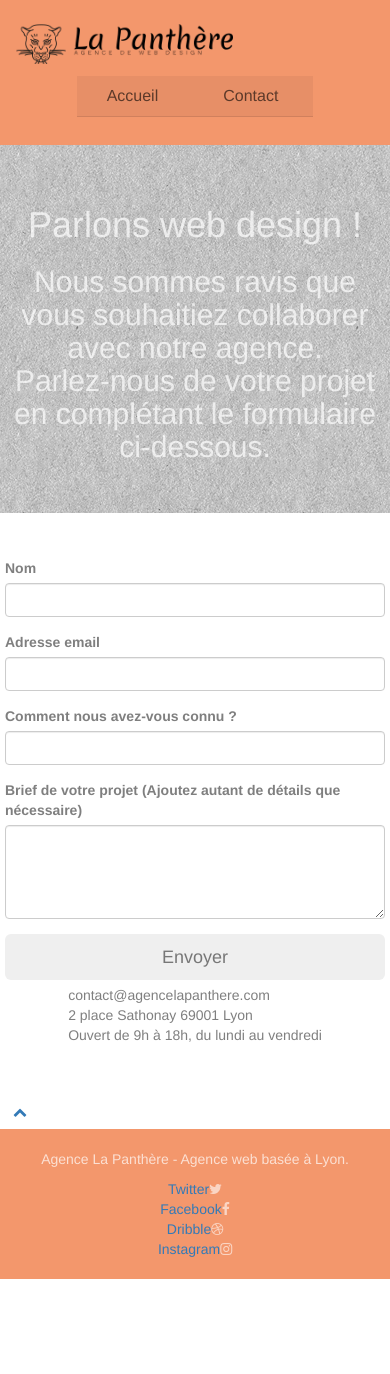
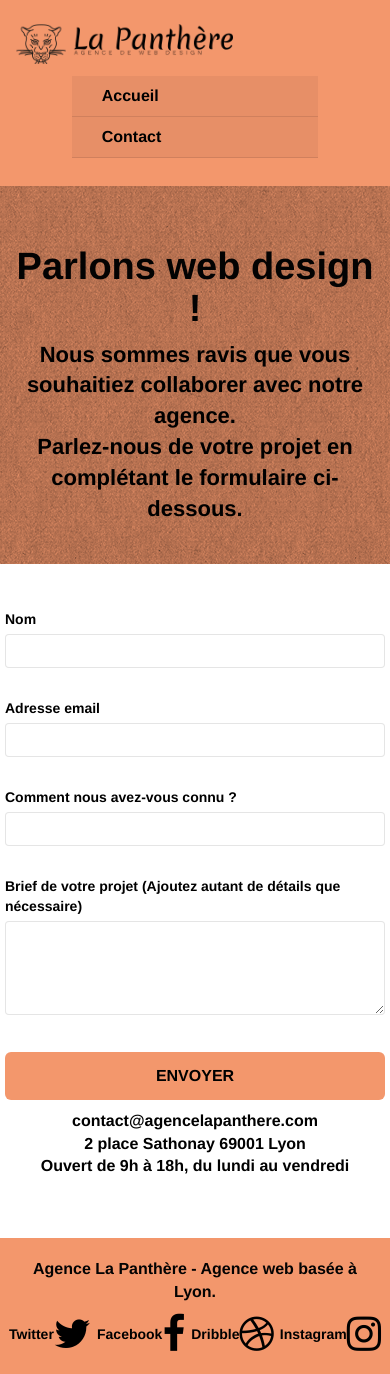
Before and after one commit to Benguiggs/La-Panth-re, a plain HTML site: page contact.html in a window 390 px wide. Before the commit the page ends 1279 px from the top, so only its background shows below. Drawn offline with nearby package versions, Linux system fonts and the light colour scheme; files that its build step writes are made by us from their sources; a script that the page names is missing.

Commit message:
change breakpoint and add social icons to contact page

```diff
--- a/contact.html
+++ b/contact.html
@@ -7,11 +7,10 @@
 	<meta name=”robots” content=”index,follow”>
     <meta name="viewport" content="width=device-width, initial-scale=1.0, viewport-fit=cover">
     <link rel="shortcut icon" type="image/webp" href="favicon.webp">
-
-	<link rel="stylesheet" type="text/css" href="./css/bootstrap.min.css">
+	<link rel="stylesheet" type="text/css" href="./css/bootstrap.css">
 	<link rel="stylesheet" type="text/css" href="style.css">
-	<link rel="stylesheet" type="text/css" href="./css/font-awesome.min.css">
-	<link rel="stylesheet" type="text/css" href="./css/et-line.min.css">
+	<link rel="stylesheet" type="text/css" href="./css/font-awesome.css">
+	<link rel="stylesheet" type="text/css" href="./css/et-line.css">
 
 
 	<script src="./js/jquery-2.1.0.min.js"></script>
@@ -35,13 +34,13 @@
 <!-- bloc-0 -->
 <div class="bloc bgc-white l-bloc " id="bloc-0">
 	<div class="container bloc-sm">
-		<nav class="navbar row">
+		<nav class="navbar row" aria-label="navigation">
 			<div class="navbar-header">
 				<a class="navbar-brand flexCentre"><img src="img/agence-la-panthere-monochrome.webp" alt="logo de l'agence la panthere" height="40"></a>
 
 			</div>
 			<div class="collapse navbar-collapse navbar-1 special-dropdown-nav">
-				<ul class="site-navigation nav navbar-nav">
+				<ul class="site-navigation nav navbar-nav  flexCentre">
 					<li>
 						<a href="index.html">Accueil</a>
 					</li>
@@ -123,6 +122,7 @@
 
 
 <!-- Footer - bloc-8 -->
+<footer aria-label=”contentinfo”>
 <div class="bloc bgc-atomic-yellow d-bloc" id="bloc-8">
 	<div class="container bloc-sm">
 		<div class="row">
@@ -160,9 +160,9 @@
 			</div>
 		</div>
 	</div>
+</div>
+</footer>
 <!-- Footer - bloc-8 END -->
-
-</div>
 <!-- Principal conteneur END -->
 
 
--- a/style.css
+++ b/style.css
@@ -10,7 +10,7 @@ body {
 a,
 button {
     transition: all .3s ease-in-out;
-    outline: none!important;
+    outline: none !important;
 }
 
 a:hover {
@@ -58,10 +58,10 @@ a:hover {
 .bg-tr-edge,
 .bg-br-edge,
 .bg-repeat {
-    -webkit-background-size: auto!important;
-    -moz-background-size: auto!important;
-    -o-background-size: auto!important;
-    background-size: auto!important;
+    -webkit-background-size: auto !important;
+    -moz-background-size: auto !important;
+    -o-background-size: auto !important;
+    background-size: auto !important;
 }
 
 .bg-repeat {
@@ -143,10 +143,6 @@ a:hover {
 .d-bloc h6 a:hover,
 .d-bloc p a:hover {
     color: rgba(255, 255, 255, 1);
-}
-
-.d-bloc .navbar-toggle .icon-bar {
-    background: rgba(255, 255, 255, 1);
 }
 
 .d-bloc .btn-wire,
@@ -269,8 +265,8 @@ a:hover {
     margin-left: 0;
 }
 
-.row.row-no-gutters > [class^="col-"],
-.row.row-no-gutters > [class*=" col-"] {
+.row.row-no-gutters>[class^="col-"],
+.row.row-no-gutters>[class*=" col-"] {
     padding-right: 0;
     padding-left: 0;
 }
@@ -313,7 +309,7 @@ flex-direction: row;
 }
 
 
-.nav > li {
+.nav>li {
     display: flex;
     flex-direction: row;
     align-items: center;
@@ -322,7 +318,7 @@ flex-direction: row;
 
 }
 
-.nav > li > a {
+.nav>li>a {
     display: flex;
     flex-direction: row;
     align-items: center;
@@ -330,12 +326,12 @@ flex-direction: row;
     text-align: center;
 }
 
-.navbar-nav .open .dropdown-menu > li > a {
+.navbar-nav .open .dropdown-menu>li>a {
     text-align: inherit;
 }
 
-.nav > li a:hover,
-.nav > li a:focus {
+.nav>li a:hover,
+.nav>li a:focus {
     background: transparent;
 }
 
@@ -356,6 +352,7 @@ flex-direction: row;
     font-style: italic;
     text-align: center;
 }
+
 .text-center {
     text-align: center;
 }
@@ -373,12 +370,16 @@ flex-direction: row;
     align-items: center;
 }
 
+.fa {
+    font-weight: 400;
+}
 
-@media (min-width: 450px) {
+@media (min-width: 300px) {
     .bloc {
         text-align: center;
         justify-content: center;
     }
+
     .site-navigation {
         display: flex;
         flex-direction: row;
@@ -392,29 +393,33 @@ flex-direction: row;
         display: inline;
     }
 
-    .nav > li .dropdown-menu a,
-    .nav > li .dropdown-menu a:hover {
+    .nav>li .dropdown-menu a,
+    .nav>li .dropdown-menu a:hover {
         color: #484848;
     }
+
     .nav-invert .site-navigation {
         left: 0;
         right: 0;
     }
+
     .nav-center {
         text-align: center;
     }
+
     .nav-center .navbar-header {
         width: 100%;
     }
+
     .nav-center .navbar-header,
     .nav-center .navbar-brand,
-    .nav-center .nav > li {
+    .nav-center .nav>li {
         float: none;
         display: inline-block;
     }
 
-.nav > li > .dropdown a {
-    background: none!important;
+    .nav>li>.dropdown a {
+        background: none !important;
         display: block;
         padding: 14px 15px;
     }
@@ -441,7 +446,7 @@ nav .caret {
         border-top-color: transparent;
         border-right-color: transparent;
         border-bottom-color: transparent;
-    margin: 6px -5px 0 0!important;
+        margin: 6px -5px 0 0 !important;
         float: right;
     }
 
@@ -472,7 +477,7 @@ nav .caret {
     }
 
     button {
-    outline: none!important;
+        outline: none !important;
         cursor: pointer;
     }
 
@@ -488,11 +493,12 @@ button {
     }
 
     .icon-md {
-    font-size: 30px!important;
+        font-size: 40px !important;
+        color: #000000;
     }
 
     .icon-lg {
-    font-size: 60px!important;
+        font-size: 60px !important;
     }
 
     .sm-shadow {
@@ -664,12 +670,13 @@ h4,
     h5,
     h6,
     p,
+    .icon-md,
     label,
     .btn,
     a {
         font-family: "helvetica";
         font-weight: 600;
-    color: #000000!important;
+        color: #000000 !important;
     }
 
     .container {
@@ -719,12 +726,12 @@ p {
 
     .social {
         max-width: 600px;
-    margin: auto auto auto auto;
         display: flex;
         flex-direction: row;
         align-items: center;
         justify-content: space-around;
     }
+
 
     h2 {
         font-size: 22px;
@@ -735,7 +742,7 @@ h3 {
         font-size: 20px;
         text-transform: uppercase;
         font-weight: 700;
-    color:#404040!important;
+        color: #404040 !important;
     }
 
     .med-width-whitespace {
@@ -745,11 +752,11 @@ h3 {
     }
 
     h1 {
-    color: #DF8F6A!important;
+        color: #DF8F6A !important;
     }
 
     h4 {
-    color: #333333!important;
+        color: #333333 !important;
     }
 
     .icons {
@@ -758,7 +765,7 @@ h4 {
     }
 
     .white {
-    color: #FFFFFF!important;
+        color: #FFFFFF !important;
     }
 
     .portfolio-thumb {
@@ -781,7 +788,7 @@ h4 {
 
     .bold-link {
         font-weight: 900;
-    text-decoration: underline!important;
+        text-decoration: underline !important;
     }
 
     .bgc-white {
@@ -809,7 +816,7 @@ h4 {
     }
 
     .tc-title-black {
-   color: #030303!important;
+        color: #030303 !important;
     }
 
     .btn-atomic-tangerine {
@@ -818,29 +825,29 @@ h4 {
     }
 
     .btn-atomic-tangerine:hover {
-    background: #c27956!important;
+        background: #c27956 !important;
         color: #000000;
     }
 
     .ltc-white {
-    color: #FFFFFF!important;
+        color: #FFFFFF !important;
     }
 
     .ltc-white:hover {
-    color: #cccccc!important;
+        color: #cccccc !important;
     }
 
     .ltc-atomic-tangerine {
-    color: #F3976C!important;
+        color: #F3976C !important;
     }
 
     .ltc-atomic-tangerine:hover {
-    color: #c27956!important;
+        color: #c27956 !important;
     }
 
     .icon-dark-slate-blue {
-    color: #364577!important;
-    border-color: #364577!important;
+        color: #364577 !important;
+        border-color: #364577 !important;
     }
 
     .bg-dots-bg {
@@ -864,6 +871,7 @@ h4 {
             padding-left: 20px;
             padding-right: 20px;
         }
+
         .bloc.full-width-bloc,
         .bloc-tile-2.full-width-bloc .container,
         .bloc-tile-3.full-width-bloc .container,
@@ -873,14 +881,16 @@ h4 {
         }
     }
 
-@media (max-width: 992px) and (min-width: 768px) {
+    @media (max-width: 992px) and (min-width: 710px) {
         .navbar .nav {
             max-width: 80%
         }
+
         .nav-center.navbar .nav {
             max-width: 100%
         }
     }
+
     .page-container,
     #hero-bloc {
         overflow-x: hidden;
@@ -894,11 +904,12 @@ h4 {
     }
 }
 
-@media (max-width: 767px) {
+@media (max-width: 710px) {
     .page-container {
         overflow-x: hidden;
         position: relative;
     }
+
     h1,
     h2,
     h3,
@@ -907,29 +918,34 @@ h4 {
     h6,
     p,
     #disqus_thread {
-        padding-left: 10px!important;
-        padding-right: 10px!important;
+        padding-left: 10px !important;
+        padding-right: 10px !important;
     }
+
     .b-parallax {
         background-attachment: scroll;
     }
+
     .navbar .nav {
-        padding-top: 0;
-        float: none!important;
+        display: flex;
+        flex-wrap: wrap;
         align-items: center;
         justify-content: center;
     }
+
     .navbar.row {
         margin-left: 0;
         margin-right: 0;
     }
+
     .site-navigation {
         position: inherit;
         transform: none;
         -webkit-transform: none;
         -ms-transform: none;
     }
-    .nav > li {
+
+    .nav>li {
         margin-top: 0;
         border-bottom: 1px solid rgba(0, 0, 0, .1);
         background: rgba(0, 0, 0, .05);
@@ -937,30 +953,37 @@ h4 {
         padding-left: 15px;
         width: 100%;
     }
-    .nav > li:hover {
+
+    .nav>li:hover {
         background: rgba(0, 0, 0, .08);
     }
+
     .dropdown .dropdown a .caret {
         float: none;
-        margin: 5px 0 0 10px!important;
+        margin: 5px 0 0 10px !important;
         border: 4px solid black;
         border-bottom-color: transparent;
         border-right-color: transparent;
         border-left-color: transparent;
     }
+
     #hero-bloc .navbar .nav {
         background: rgba(0, 0, 0, .8);
     }
+
     #hero-bloc .navbar .nav a {
         color: rgba(255, 255, 255, .6);
     }
+
     .hero {
         padding: 50px 0;
     }
+
     .hero-nav {
         left: -1px;
         right: -1px;
     }
+
     .navbar-collapse {
         display: flex;
         flex-direction: row;
@@ -971,32 +994,39 @@ h4 {
         -webkit-box-shadow: none;
         box-shadow: none;
     }
+
     .navbar-brand img {
         max-height: 40px;
         width: auto;
     }
+
     .nav-invert .navbar-header {
         float: none;
         width: 100%;
     }
+
     .nav-invert .navbar-toggle {
         float: left;
         margin-left: 10px;
     }
+
     .bloc {
         padding-left: 0;
         padding-right: 0;
     }
+
     .bloc-xxl,
     .bloc-xl,
     .bloc-lg {
         padding: 40px 0;
     }
+
     .bloc-sm,
     .bloc-md {
         padding-left: 0;
         padding-right: 0;
     }
+
     .bloc-tile-2 .container,
     .bloc-tile-3 .container,
     .bloc-tile-4 .container,
@@ -1005,33 +1035,42 @@ h4 {
         padding-left: 0;
         padding-right: 0;
     }
+
     .a-block {
         padding: 0 10px;
     }
+
     .btn-dwn {
         display: none;
     }
+
     .voffset {
         margin-top: 5px;
     }
+
     .voffset-md {
         margin-top: 20px;
     }
+
     .voffset-lg {
         margin-top: 30px;
     }
+
     form {
         padding: 5px;
     }
+
     .close-lightbox {
         display: inline-block;
     }
+
     .blocsapp-device-iphone5 {
         background-size: 216px 425px;
         padding-top: 60px;
         width: 216px;
         height: 425px;
     }
+
     .blocsapp-device-iphone5 img {
         width: 180px;
         height: 320px;
@@ -1042,19 +1081,21 @@ h4 {
         justify-content: center;
         flex-direction: column;
         align-items: center;
-
+    }
+    .col-sm-6 p {
+        padding-bottom: 10px;
     }
 }
 
-@media (max-width: 400px) {
-    .bloc {
-        padding-left: 0;
-        padding-right: 0;
-    }
-}
 
-@media (max-width: 767px) {
+@media (max-width: 710px) {
     .bloc-mob-center-text {
         text-align: center;
     }
+
+    .site-navigation nav navbar-nav {
+        display: flex;
+        flex-direction: column;
+        flex-wrap: wrap;
     }
+}
```
Also changed, not shown: index.html (+3 -3 lines). Lines whose indentation alone changed are shown as unchanged.
